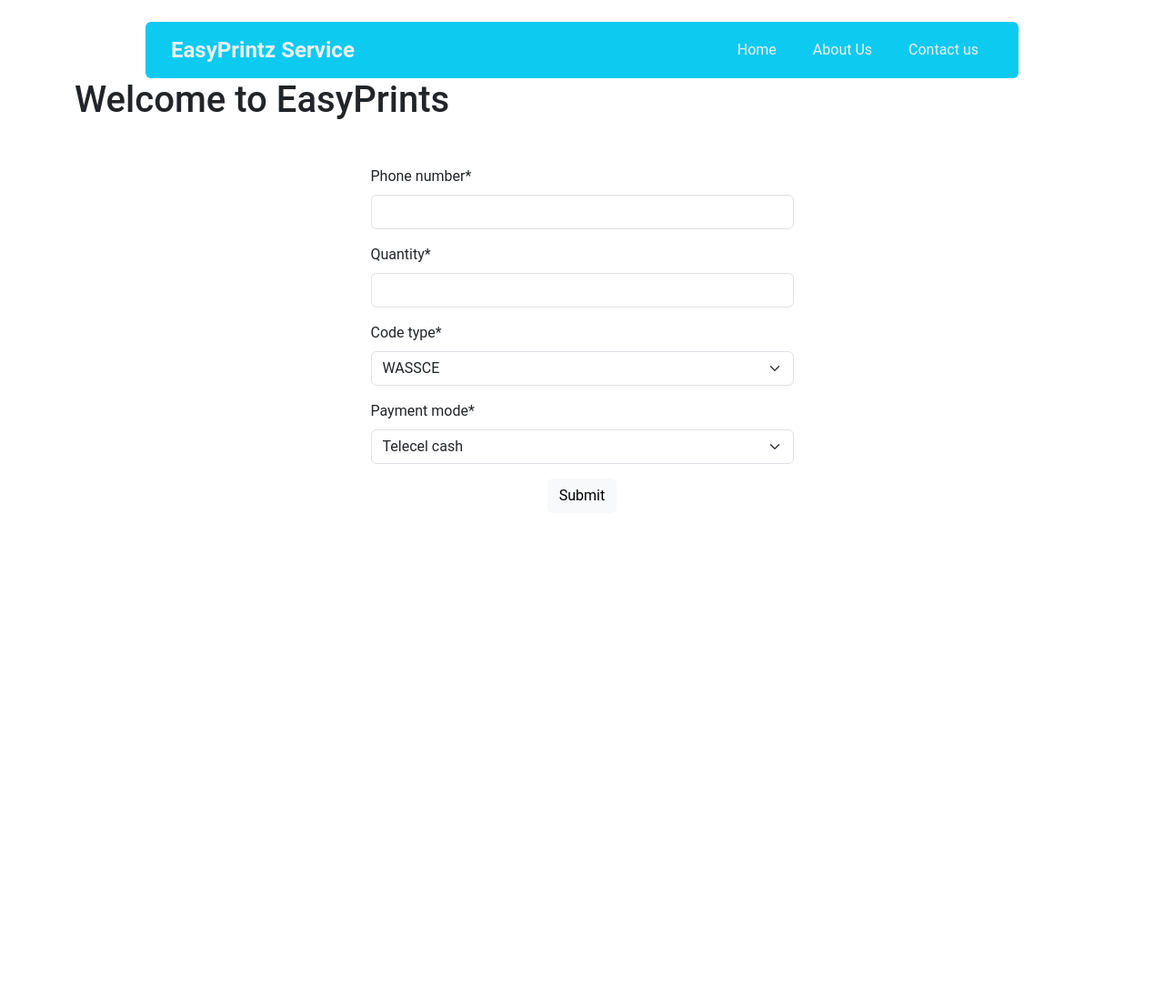
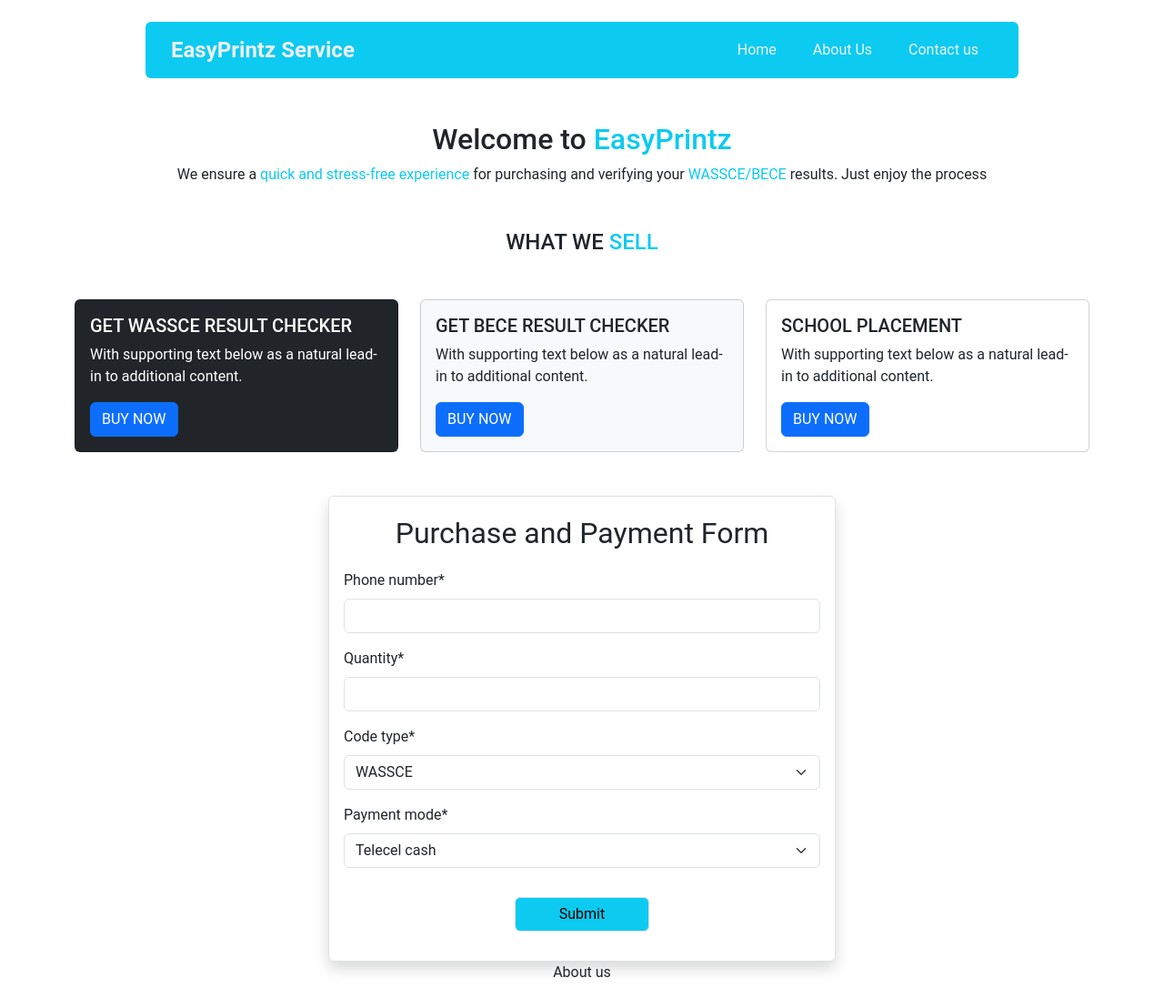
Before and after one commit to timothysaatum/easyprints, a Django app: page / in a window 1280 px wide. Shown: the whole page at 91% size. Before the commit the page ends 550 px from the top, so only its background shows below. Run offline with Django 5.2, Linux system fonts and the light colour scheme; some libraries are stand-ins or nearby versions.

Commit message:
just push

```diff
--- a/main/static/main/style.css
+++ b/main/static/main/style.css
@@ -33,17 +33,8 @@ body {
     transition: background 0.3s, color 0.3s;
 }
 
-.background-image{
-    .bg-image {
-            background-image: url('main/static/images/ben.jpg');
-            background-size: cover;
 
-            background-position: center;
 
-            background-repeat: no-repeat;
-
-        }
-}
 
 .dropdown-item:hover {
     background: #3498db;
--- a/main/templates/main/base.html
+++ b/main/templates/main/base.html
@@ -9,15 +9,16 @@
       href="https://cdn.jsdelivr.net/npm/bootstrap@5.3.2/dist/css/bootstrap.min.css"
       rel="stylesheet"
       integrity="sha384-T3c6CoIi6uLrA9TneNEoa7RxnatzjcDSCmG1MXxSR1GAsXEV/Dwwykc2MPK8M2HN"
-      crossorigin="anonymous"/>
+      crossorigin="anonymous"
+    />
     <link
       href="https://cdn.jsdelivr.net/npm/bootstrap-icons/font/bootstrap-icons.css"
-      rel="stylesheet"/>
+      rel="stylesheet"
+    />
     <link rel="stylesheet" href="{% static 'main/style.css' %}" />
   </head>
-  <body class="background">
-    <div>
-      <nav class="navbar navbar-expand-lg w-75 text-bg-info rounded  mx-auto mt-4">
+  <body class="background-image">
+    <nav class="navbar navbar-expand-lg w-75 text-bg-info rounded  mx-auto mt-4">
       <div class="container-fluid">
         <a class="navbar-brand ms-3" href="#">EasyPrintz Service</a>
         <button class="navbar-toggler" type="button" data-bs-toggle="collapse" data-bs-target="#navbarNav"
@@ -36,17 +37,20 @@
             <li class="nav-item me-4">
               <a class="nav-link" href="#">Contact us</a>
             </li>
+
           </ul>
         </div>
+
       </div>
     </nav>
-    </div>
     {% block navbar %} {% endblock navbar %} {% block content %}
     <h1>Booking Page</h1>
     {% endblock content %}
-    <script src="https://cdn.jsdelivr.net/npm/bootstrap@5.3.2/dist/js/bootstrap.bundle.min.js"
+    <script
+      src="https://cdn.jsdelivr.net/npm/bootstrap@5.3.2/dist/js/bootstrap.bundle.min.js"
       integrity="sha384-C6RzsynM9kWDrMNeT87bh95OGNyZPhcTNXj1NW7RuBCsyN/o0jlpcV8Qyq46cDfL"
-      crossorigin="anonymous"></script>
+      crossorigin="anonymous"
+    ></script>
     <script src="https://code.jquery.com/jquery-3.6.0.min.js"></script>
     <script src="{% static 'main/style.js' %}"></script>
   </body>
--- a/main/templates/main/index.html
+++ b/main/templates/main/index.html
@@ -2,20 +2,59 @@
 {% load static %} {% load crispy_forms_tags %}
 {% block title %}EasyPrints - Home{% endblock title %}
 {% block content %}
-<div class="container">
+<div class="container mt-5">
   <div class="mb-5">
-    <h1>Welcome to EasyPrints</h1>
+    <h2 class="text-center">Welcome to <span class="text-info">EasyPrintz</span></h2>
+    <p class="text-center">We ensure a <span class="text-info">quick and stress-free experience</span> for purchasing
+      and verifying your <span class="text-info">WASSCE/BECE</span> results. Just enjoy the process</p>
   </div>
-  <div class="col-5 mx-auto">
+
+  <div>
+    <h4 class="text-center mt-5 mb-4">WHAT WE <span class="text-info">SELL</span></h4>
+
+    <div class="row mt-5 mb-5">
+      <div class="col-sm-4 mb-3 mb-sm-0 mb-5">
+        <div class="card bg-dark text-white">
+          <div class="card-body">
+            <h5 class="card-title">GET WASSCE RESULT CHECKER</h5>
+            <p class="card-text">With supporting text below as a natural lead-in to additional content.</p>
+            <a href="#" class="btn btn-primary">BUY NOW</a>
+          </div>
+        </div>
+      </div>
+      <div class="col-sm-4 mb-3 mb-sm-0">
+        <div class="card bg-light text-dark">
+          <div class="card-body">
+            <h5 class="card-title">GET BECE RESULT CHECKER</h5>
+            <p class="card-text">With supporting text below as a natural lead-in to additional content.</p>
+            <a href="#" class="btn btn-primary">BUY NOW</a>
+          </div>
+        </div>
+      </div>
+      <div class="col-sm-4">
+        <div class="card">
+          <div class="card-body">
+            <h5 class="card-title">SCHOOL PLACEMENT</h5>
+            <p class="card-text">With supporting text below as a natural lead-in to additional content.</p>
+            <a href="#" class="btn btn-primary">BUY NOW</a>
+          </div>
+        </div>
+      </div>
+    </div>
+  </div>
+
+  <div class="col-12 col-md-6 mx-auto border rounded p-3 bg-body shadow mt-5">
+    <p class="text-center fs-2">Purchase and Payment Form</p>
     <form method="POST">
       {% csrf_token %}
       {{ form|crispy }}
       <div class="text-center">
-            <button class="btn btn-light mb-5" type="submit">
+        <button class="btn btn-info mb-3 mt-3 px-5 border rounded" type="submit">
           Submit
         </button>
       </div>
     </form>
   </div>
+  <p class="text-center">About us</p>
 </div>
 {% endblock content %}
```
Lines whose indentation alone changed are shown as unchanged.
